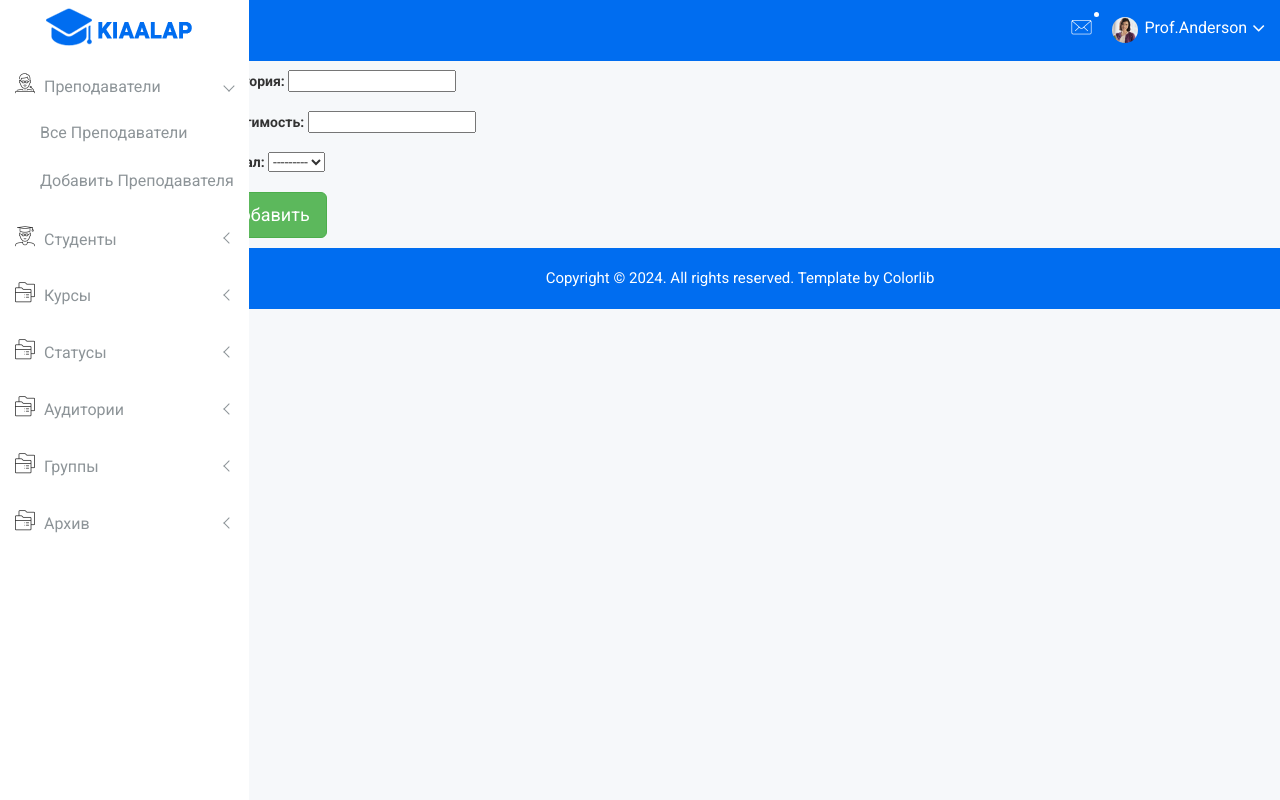
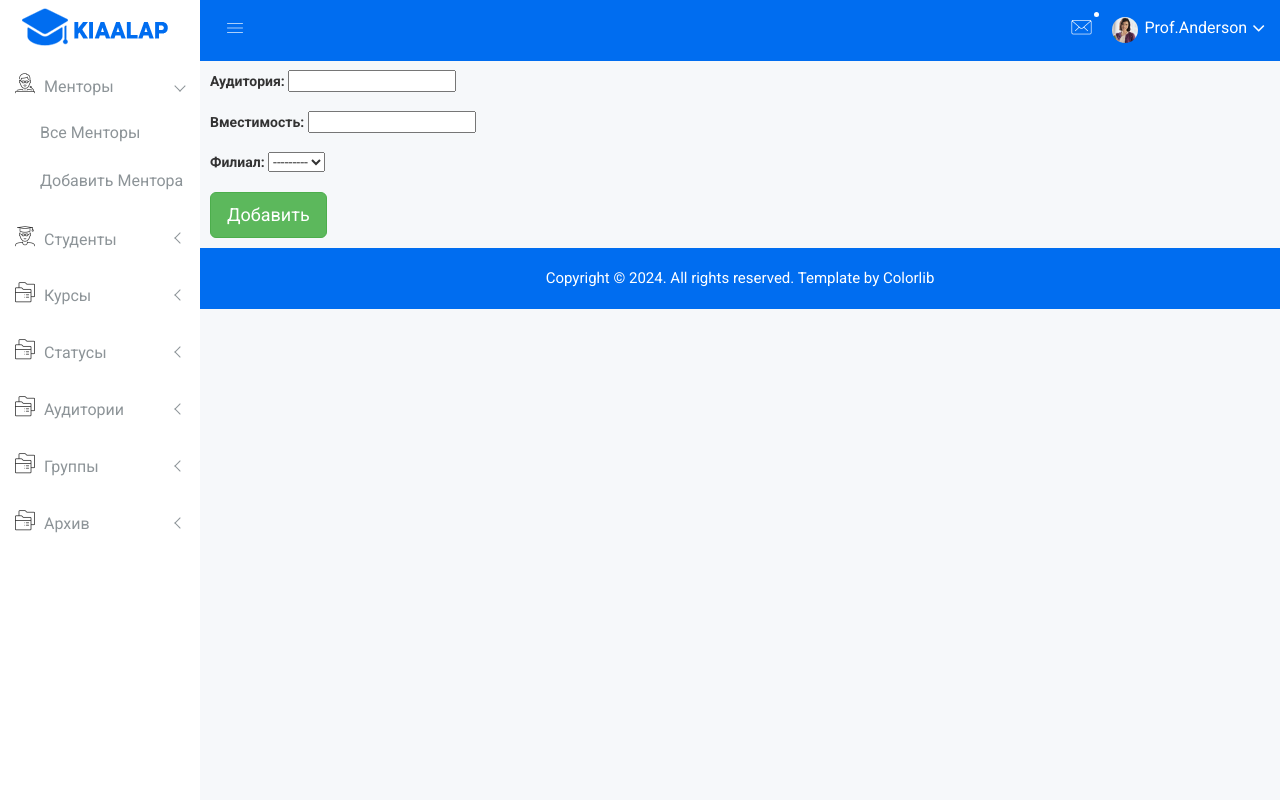
Before and after one commit to javlonartikbaev/Edu_Center, a Django app: page /add-audience/ in a window 1280 px wide. Run offline with Django 5.2, Linux system fonts and the light colour scheme; data that the repository does not hold is empty; some libraries are stand-ins or nearby versions; some web fonts are replaced.

Commit message:
menu names have been translated into Russian

```diff
--- a/students_management/templates/professors/all-professors.html
+++ b/students_management/templates/professors/all-professors.html
@@ -93,13 +93,13 @@
                         <li class="active">
                             <a class="has-arrow" href="{% url 'all_professors' %}" aria-expanded="false">
                                 <span class="educate-icon educate-professor icon-wrap"></span>
-                                <span class="mini-click-non">Преподаватели</span></a>
+                                <span class="mini-click-non">Менторы</span></a>
                             <ul class="submenu-angle" aria-expanded="false">
                                 <li><a title="All Professors" href="{% url 'all_professors' %}"><span
-                                        class="mini-sub-pro">Все Преподаватели</span></a>
+                                        class="mini-sub-pro">Все Менторы</span></a>
                                 </li>
                                 <li><a title="Add Professor" href="{% url 'add_professor' %}"><span
-                                        class="mini-sub-pro">Добавить Преподавателя</span></a>
+                                        class="mini-sub-pro">Добавить Ментора</span></a>
                                 </li>
                                 <!-- <li><a title="Edit Professor" href="edit-professor.html"><span class="mini-sub-pro">Edit Professor</span></a></li>
                                 <li><a title="Professor Profile" href="professor-profile.html"><span class="mini-sub-pro">Professor Profile</span></a></li> -->
@@ -288,12 +288,12 @@
                             <ul class="mobile-menu-nav">
 
                                 <li><a data-toggle="collapse" data-target="#demoevent"
-                                       href="{% url 'all_professors' %}">Преподаватели <span
+                                       href="{% url 'all_professors' %}">Менторы <span
                                         class="admin-project-icon edu-icon edu-down-arrow"></span></a>
                                     <ul id="demoevent" class="collapse dropdown-header-top">
-                                        <li><a href="{% url 'all_professors' %}">Все Преподаватели</a>
+                                        <li><a href="{% url 'all_professors' %}">Все Менторы</a>
                                         </li>
-                                        <li><a href="{% url 'add_professor' %}">Добавить Преподавателя</a>
+                                        <li><a href="{% url 'add_professor' %}">Добавить Ментора</a>
                                         </li>
 
                                     </ul>
```
Also changed, not shown: Educational_Center/settings.py (+7 -17 lines).
